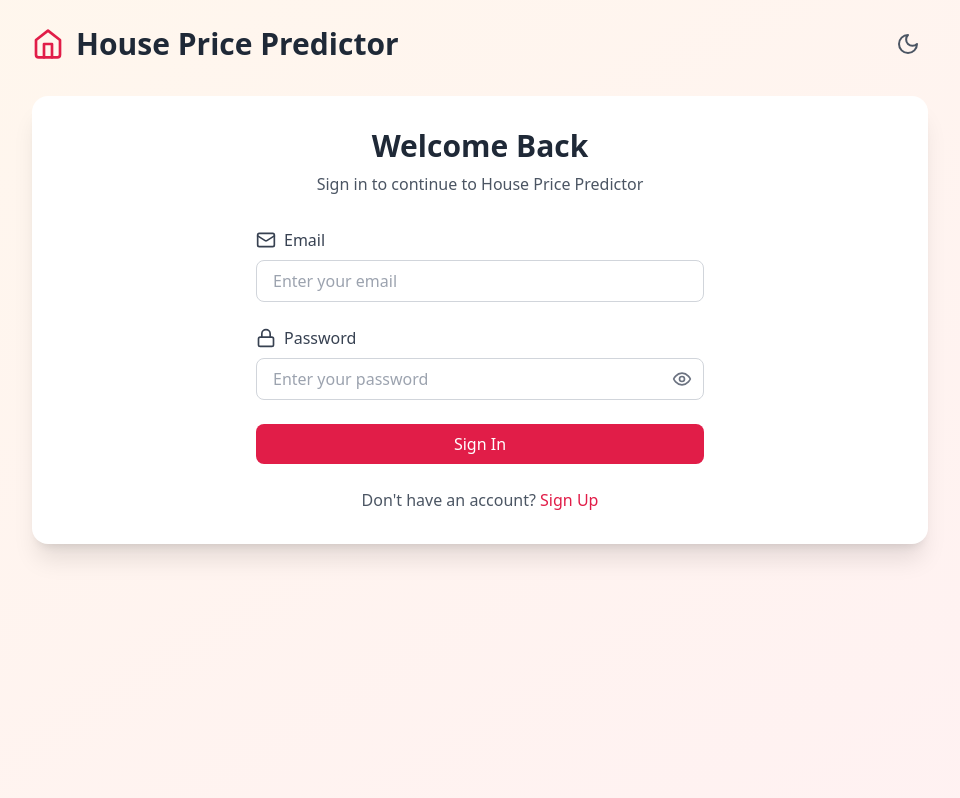
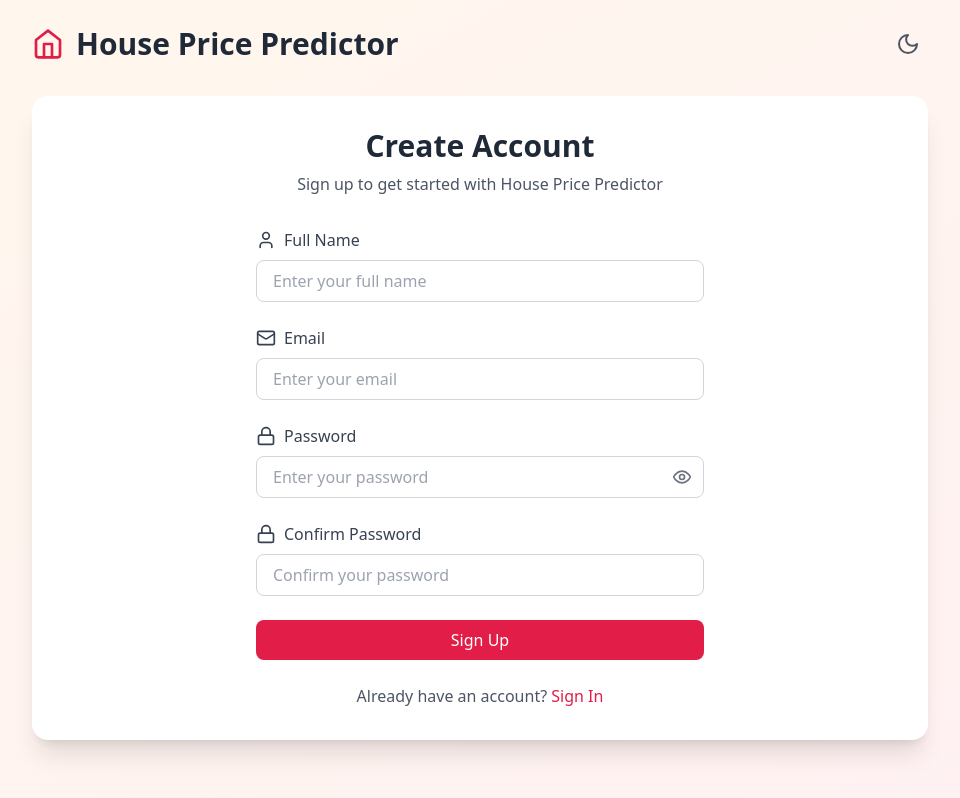
Before and after one commit to anonfr/home-price-prediction, a React (Vite) app: page / in a window 1280 px wide. Shown: the whole page, without its empty margins (160-1120 px from the left). Built offline with nearby package versions, Linux system fonts and the light colour scheme.

Commit message:
Remove email verification completely and disable confirmation emails

```diff
--- a/src/components/auth/AuthPage.tsx
+++ b/src/components/auth/AuthPage.tsx
@@ -8,7 +8,7 @@ interface AuthPageProps {
 }
 
 const AuthPage: React.FC<AuthPageProps> = ({ onAuthenticated }) => {
-  const [isLogin, setIsLogin] = useState(true);
+  const [isLogin, setIsLogin] = useState(false);
   const [isDarkMode, setIsDarkMode] = useState(() => {
     const saved = localStorage.getItem('darkMode');
     return saved ? JSON.parse(saved) : false;
--- a/src/components/auth/Login.tsx
+++ b/src/components/auth/Login.tsx
@@ -26,11 +26,7 @@ const Login: React.FC<LoginProps> = ({ onLogin, onSwitchToSignup }) => {
       });
 
       if (error) {
-        if (error.message.includes('Invalid login credentials')) {
-          throw new Error('Invalid email or password');
-        } else {
-          throw error;
-        }
+        throw new Error('Invalid email or password');
       }
 
       if (data.user) {
--- a/src/components/auth/Signup.tsx
+++ b/src/components/auth/Signup.tsx
@@ -38,21 +38,46 @@ const Signup: React.FC<SignupProps> = ({ onSignup, onSwitchToLogin }) => {
           data: {
             full_name: name,
           },
-          emailRedirectTo: window.location.origin,
+          emailRedirectTo: null,
+          shouldCreateUser: true,
+          emailConfirm: false
         },
       });
 
-      if (signUpError) throw signUpError;
+      if (signUpError) {
+        if (signUpError.message.includes('User already registered')) {
+          // If user exists, try to sign in directly
+          const { data: signInData, error: signInError } = await supabase.auth.signInWithPassword({
+            email,
+            password,
+          });
 
-      // Immediately sign in after signup
-      const { error: signInError } = await supabase.auth.signInWithPassword({
+          if (signInError) throw signInError;
+          if (signInData.user) {
+            onSignup(email);
+            return;
+          }
+        }
+        throw signUpError;
+      }
+
+      // If signup successful, immediately sign in
+      if (signUpData.user) {
+        onSignup(email);
+        return;
+      }
+
+      // Fallback sign in attempt
+      const { data: signInData, error: signInError } = await supabase.auth.signInWithPassword({
         email,
         password,
       });
 
       if (signInError) throw signInError;
 
-      onSignup(email);
+      if (signInData.user) {
+        onSignup(email);
+      }
     } catch (error: any) {
       setError(error.message || 'An error occurred during signup');
     } finally {
```
